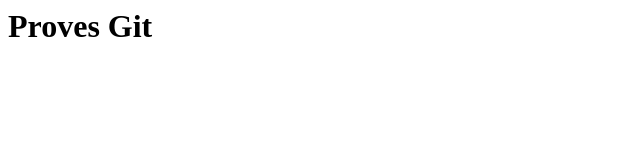
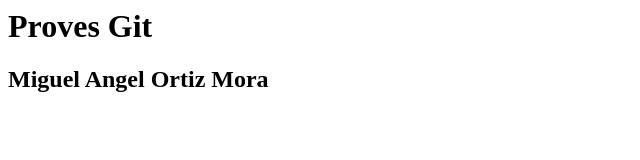
Before and after one commit to Amareus21/PruebaSubida, a plain HTML site: page index.html in a window 1280 px wide. Shown: the whole page, without its empty margins (0-640 px from the left). Drawn offline with Linux system fonts and the light colour scheme.

Commit message:
Segona Pujada

```diff
--- a/index.html
+++ b/index.html
@@ -1 +1,2 @@
 <h1>Proves Git</h1>
+<h2>Miguel Angel Ortiz Mora</h2>
```
